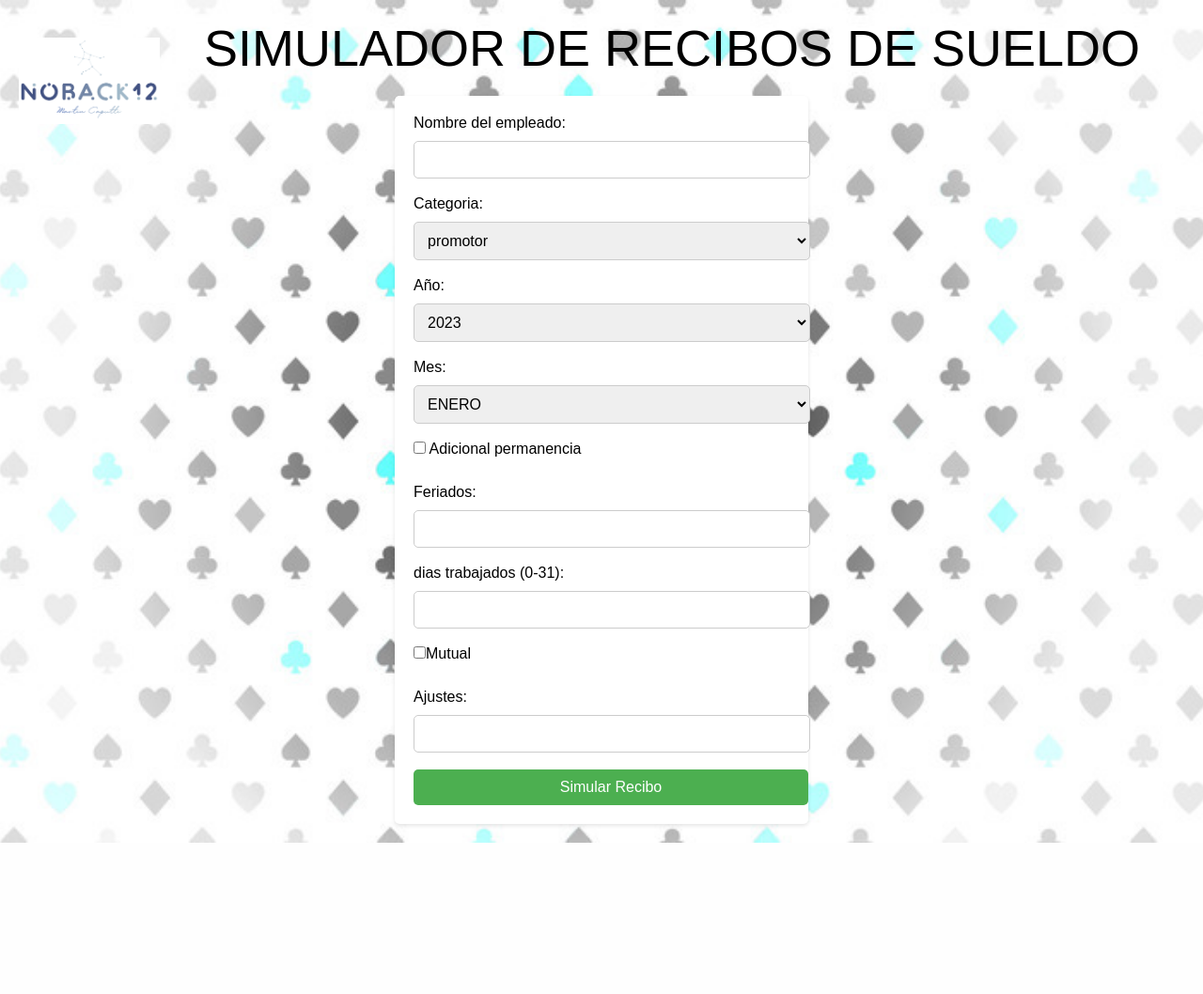
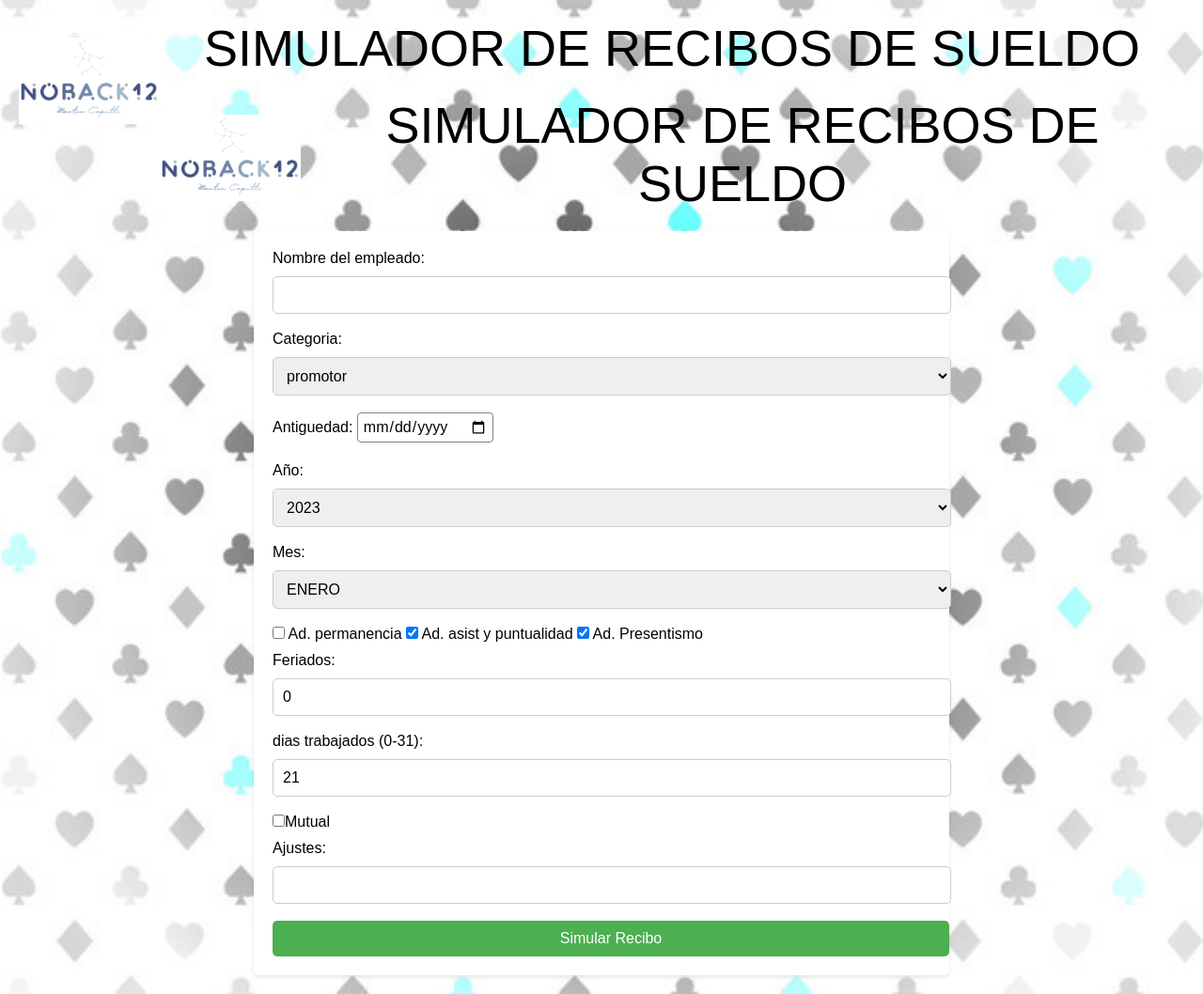
Before and after one commit to noback12/SimAleara, a PHP site: page /SimRecibo/mainSimulador.php in a window 1280 px wide. Shown: the whole page at 94% size. Before the commit the page ends 897 px from the top, so only its background shows below. Run offline with PHP 8.4, Linux system fonts and the light colour scheme.

Commit message:
27/06
Acomode algunas cuestiones esteticas con CSS , agregue la fecha de antiguedad con JS

```diff
--- a/mainSimulador.php
+++ b/mainSimulador.php
@@ -4,72 +4,21 @@
   <meta charset="utf-8">
   <link rel="stylesheet" href="style.css">
   <title>Simulador de Recibos de Sueldo Bingo Ciudadela</title>
+  <script src="script.js"></script>
 
 
 </head>
 <body>
   <nav id="topNav"><img src="images/logoNoback.png" alt="Logo" id="logo"><h1>Simulador de Recibos de Sueldo</h1>  </nav>
   <!--Si tengo los valores cargados genero el recibo -->
-  <?php if(isset($_GET['anio'])) { ?>
+  <?php if(isset($_POST['anio'])) { ?>
     <p>PAGINA 2 </p>
-    <form action="" method="get">
-    <label for="nombre">Nombre del empleado:</label>
-    <input type="text" id="nombre" name="nombre"><br><br>
 
-     <label for="categoria">Categoria:</label>
-   <select id="cat" name="cat" required>
-      <option value="promotor">promotor</option>
-      <option value="asistente tecnico">asistente tecnico</option>
-    </select><br><br>
-
-     <label for="anio">Año:</label>
-    <select id="anio" name="anio" required>
-      <?php for($i=2023 ; $i >=2020 ; $i--) { ?>
-        <option value="<?=$i?>"><?=$i?></option>
-        <?php } ?>
-    </select><br><br>
-
-
-    <label for="mes">Mes:</label>
-    <select id="mes" name="mes" required>
-      <option value="01">ENERO</option>
-      <option value="02">FEBRERO</option>
-      <option value="03">MARZO</option>
-      <option value="04">ABRIL</option>
-      <option value="05">MAYO</option>
-      <option value="06">JUNIO</option>
-      <option value="07">JULIO</option>
-      <option value="08">AGOSTO</option>
-      <option value="09">SEPTIEMBRE</option>
-      <option value="10">OCTUBRE</option>
-      <option value="11">NOVIEMBRE</option>
-      <option value="12">DICIEMBRE</option>
-    </select><br><br>
-
-    <label><input type="checkbox" id="permPuesto" value="permPuesto">    Adicional permanencia</label><br>
-
-    <label for="feriados">Feriados:</label>
-    <input type="number" id="feriados" name="feriados"
-       min="0" max="31"><br><br>
-
-    <label for="alimentacion">dias trabajados (0-31):</label>
-    <input type="number" id="alimentacion" name="alimentacion"
-       min="0" max="31"><br><br>
-
-    <label><input type="checkbox" id="mutual" value="mutual">Mutual</label><br>
-    <label for="ajustes">Ajustes:</label>
-    <input type="number" id="ajustes" name="ajustes"><br><br>
-
-
-    <input type="submit" value="Simular Recibo">
-  </form>
-
-
-
-<div id="recibo">
+    <div id="recibo">
   <div class="info">
-        <span>Nombre:</span> <?= $_GET['nombre'] ?> <br>
-        <span>Mes:</span> <?= $_GET['mes'] ?> del <?= $_GET['anio'] ?>
+        <span>Nombre:</span> <?= $_POST['nombre'] ?> <br>
+        <span>Mes:</span> <?= $_POST['mes'] ?> del <?= $_POST['anio'] ?>
+        <span>ingreso:</span>  <?=$_POST['ingreso']?>
   </div>
     <table id="tablaRecibo">
       <thead>
@@ -219,21 +168,22 @@
   </table>
 </div>
 
+<button onclick="location.href='http://localhost:8080/SimRecibo/index.php'">limpiar</button>
 
-<!--Si NO tengo los valores cargados genero el formulario -->
-  <?php  } else { ?>
+<body>
+  <nav id="topNav"><img src="images/logoNoback.png" alt="Logo" id="logo"><h1>Simulador de Recibos de Sueldo</h1>  </nav>
 
-  <form action="" method="get">
+  <form id="myForm" action="http://localhost:8080/SimRecibo/mainSimulador.php" method="post">
     <label for="nombre">Nombre del empleado:</label>
     <input type="text" id="nombre" name="nombre"><br><br>
 
-     <label for="categoria">Categoria:</label>
+    <label for="categoria">Categoria:</label>
    <select id="cat" name="cat" required>
       <option value="promotor">promotor</option>
       <option value="asistente tecnico">asistente tecnico</option>
     </select><br><br>
 
-     <label for="anio">Año:</label>
+    <label for="anio">Año:</label>
     <select id="anio" name="anio" required>
       <?php for($i=2023 ; $i >=2020 ; $i--) { ?>
         <option value="<?=$i?>"><?=$i?></option>
@@ -257,7 +207,9 @@
       <option value="12">DICIEMBRE</option>
     </select><br><br>
 
-    <label><input type="checkbox" id="permPuesto" value="permPuesto">    Adicional permanencia</label><br>
+    <label><input type="checkbox" id="permPuesto" value="permPuesto">    Ad. permanencia</label>
+    <label><input type="checkbox" id="puntualidad" value="puntualidad">    Ad. asist y puntualidad</label>
+    <label><input type="checkbox" id="presentismo" value="presentismo">  Ad. Presentismo</label><br>
 
     <label for="feriados">Feriados:</label>
     <input type="number" id="feriados" name="feriados"
@@ -274,6 +226,71 @@
 
     <input type="submit" value="Simular Recibo">
   </form>
+
+<!--Si NO tengo los valores cargados genero el formulario -->
+  <?php  } else { ?>
+
+    <body>
+  <nav id="topNav"><img src="images/logoNoback.png" alt="Logo" id="logo"><h1>Simulador de Recibos de Sueldo</h1>  </nav>
+
+  <form id="myForm" action="http://localhost:8080/SimRecibo/mainSimulador.php" method="post">
+    <label for="nombre">Nombre del empleado:</label>
+    <input type="text" id="nombre" name="nombre"><br><br>
+
+    <label for="categoria">Categoria:</label>
+   <select id="cat" name="cat" required>
+      <option value="promotor">promotor</option>
+      <option value="asistente tecnico">asistente tecnico</option>
+    </select><br><br>
+
+    <label for="antiguedad">Antiguedad:</label>
+    <input type="date" id="fechaInput" >
+    <input type="text" id="ingreso" name="ingreso">
+    <br><br>
+
+    <label for="anio">Año:</label>
+    <select id="anio" name="anio" required>
+      <?php for($i=2023 ; $i >=2020 ; $i--) { ?>
+        <option value="<?=$i?>"><?=$i?></option>
+        <?php } ?>
+    </select><br><br>
+
+
+    <label for="mes">Mes:</label>
+    <select id="mes" name="mes" required>
+      <option value="01">ENERO</option>
+      <option value="02">FEBRERO</option>
+      <option value="03">MARZO</option>
+      <option value="04">ABRIL</option>
+      <option value="05">MAYO</option>
+      <option value="06">JUNIO</option>
+      <option value="07">JULIO</option>
+      <option value="08">AGOSTO</option>
+      <option value="09">SEPTIEMBRE</option>
+      <option value="10">OCTUBRE</option>
+      <option value="11">NOVIEMBRE</option>
+      <option value="12">DICIEMBRE</option>
+    </select><br><br>
+
+    <label><input type="checkbox" id="permPuesto" value="permPuesto" >    Ad. permanencia</label>
+    <label><input type="checkbox" id="puntualidad" value="puntualidad"checked>    Ad. asist y puntualidad</label>
+    <label><input type="checkbox" id="presentismo" value="presentismo"checked>  Ad. Presentismo</label><br>
+
+    <label for="feriados">Feriados:</label>
+    <input type="number" id="feriados" name="feriados"
+       min="0" max="31" value=0><br><br>
+
+    <label for="alimentacion">dias trabajados (0-31):</label>
+    <input type="number" id="alimentacion" name="alimentacion"
+       min="0" max="31" value="21"><br><br>
+
+    <label><input type="checkbox" id="mutual" value="mutual">Mutual</label><br>
+    <label for="ajustes">Ajustes:</label>
+    <input type="number" id="ajustes" name="ajustes"><br><br>
+
+
+    <input type="submit" value="Simular Recibo" onclick="obtenerFecha()">
+  </form>
   <?php } ?>
 
 
--- /dev/null
+++ b/script.js
@@ -0,0 +1,7 @@
+function obtenerFecha() {
+    // Obtener el valor de la fecha
+    var fecha = document.getElementById("fechaInput").value;
+
+    // Escribir el valor de la fecha en el campo de texto
+    document.getElementById("ingreso").value = fecha;
+  }
--- a/style.css
+++ b/style.css
@@ -48,7 +48,8 @@ h1 {
 }
 
 form {
-  max-width: 400px;
+  width: 90%;
+  max-width: 700px;
   margin: 0 auto;
   background-color: #fff;
   padding: 20px;
@@ -57,8 +58,10 @@ form {
 }
 
 label {
-  display: block;
+  display:  inline-block;
   margin-bottom: 10px;
+  cursor: pointer;
+
 }
 
 input[type="text"],
@@ -68,6 +71,21 @@ select {
   padding: 10px;
   border: 1px solid #ccc;
   border-radius: 5px;
+  cursor: pointer;
+}
+
+input[type="date"] {
+  /* Estilos personalizados aquí */
+  /* Ejemplo de estilos */
+  padding: 5px;
+  border: 1px solid gray;
+  border-radius: 4px;
+  font-family: Arial, sans-serif;
+}
+
+#ingreso{
+  display: none;
+
 }
 
 input[type="submit"] {
@@ -82,6 +100,7 @@ input[type="submit"] {
 
 #recibo {
   margin-top: 20px;
+  margin-bottom: 20px;
   padding: 20px;
   background-color: #f8f5f5;
   border-radius: 5px;
```
Also changed, not shown: index.php (added, +72 -0 lines).
